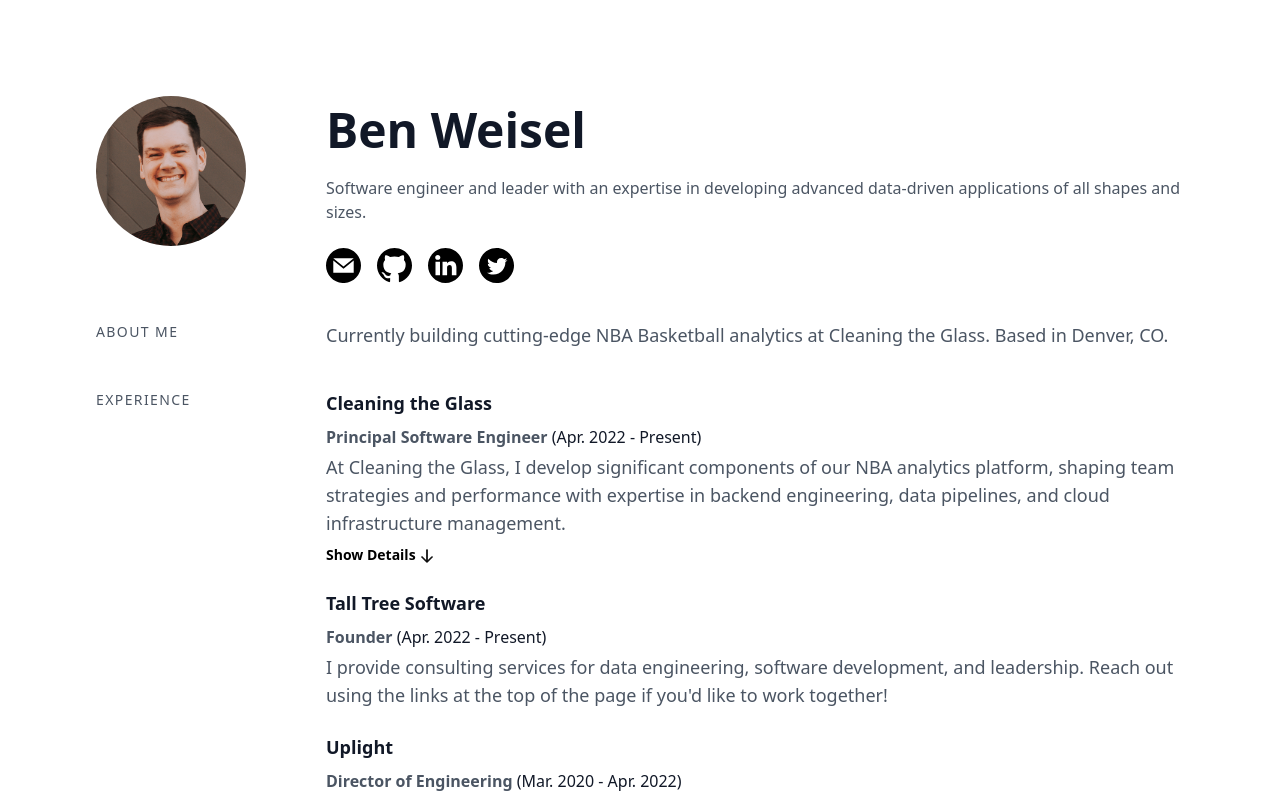
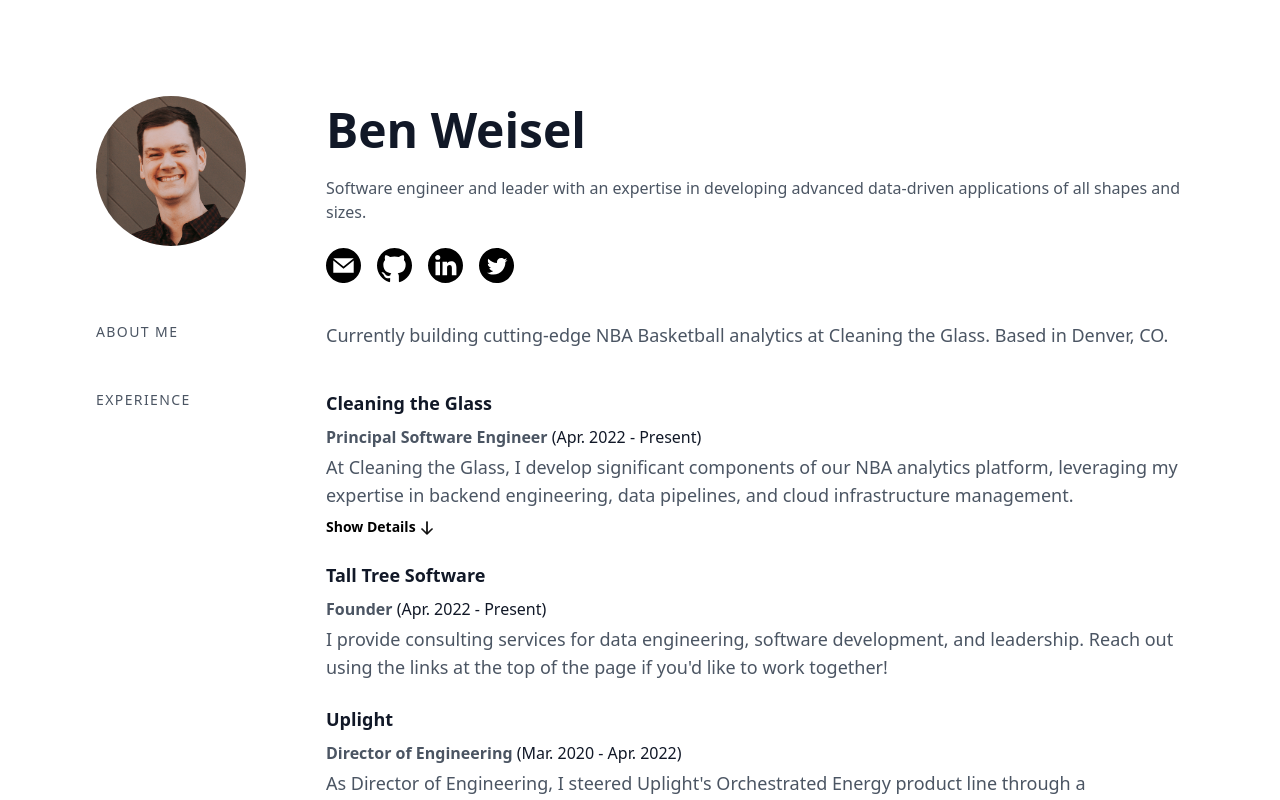
Before and after one commit to bweisel/personal-site, a Nuxt app: page / in a window 1280 px wide. Shown: the top 800 px of the page. Built offline with nearby package versions, Linux system fonts and the light colour scheme.

Commit message:
Content tweaks

```diff
--- a/pages/index.vue
+++ b/pages/index.vue
@@ -60,10 +60,10 @@
     startDate: "Apr. 2022",
     endDate: "Present",
     link: "https://www.cleaningtheglass.com",
-    description: `At Cleaning the Glass, I develop significant components of our NBA analytics platform, shaping team strategies and performance with expertise in backend engineering, data pipelines, and cloud infrastructure management.`,
+    description: `At Cleaning the Glass, I develop significant components of our NBA analytics platform, leveraging my expertise in backend engineering, data pipelines, and cloud infrastructure management.`,
     bullets: [
       "Lead the development and maintenance of data pipelines, processing over 100 million data points per game, and transforming raw data into actionable insights for team strategy and performance analysis.",
-      "Played a critical role in designing and launching an advanced NBA player tracking web application, now a key tool for several NBA teams in scouting and game analysis, significantly contributing to their competitive edge.",
+      "Played a critical role in designing and launching an advanced NBA player tracking web application, now a key tool for several NBA teams in scouting and game analysis.",
       "Develop innovative NBA analytics models, creating proprietary metrics that distinguish Cleaning the Glass in the industry.",
       "Responsible for the company's cloud infrastructure, optimizing for cost-efficiency and performance, and ensuring high availability and scalability during peak demand periods.",
       "Contribute to full-stack development using Vue.js, Nuxt.js, and a Flask-based API, enhancing user experience and functionality for a diverse client base, including NBA teams, media, and enthusiasts.",
```
